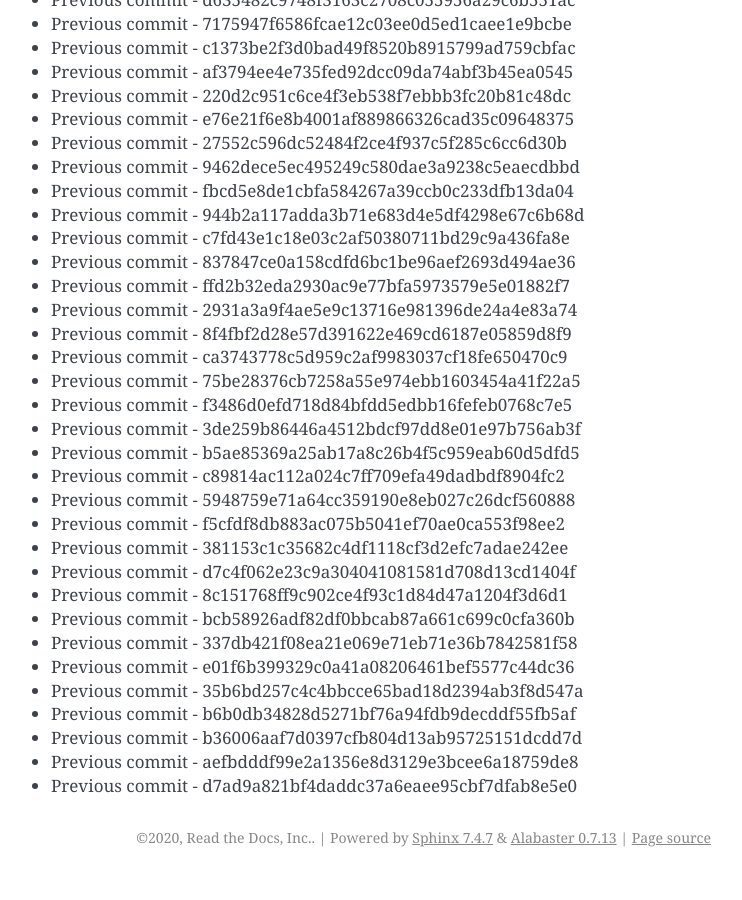
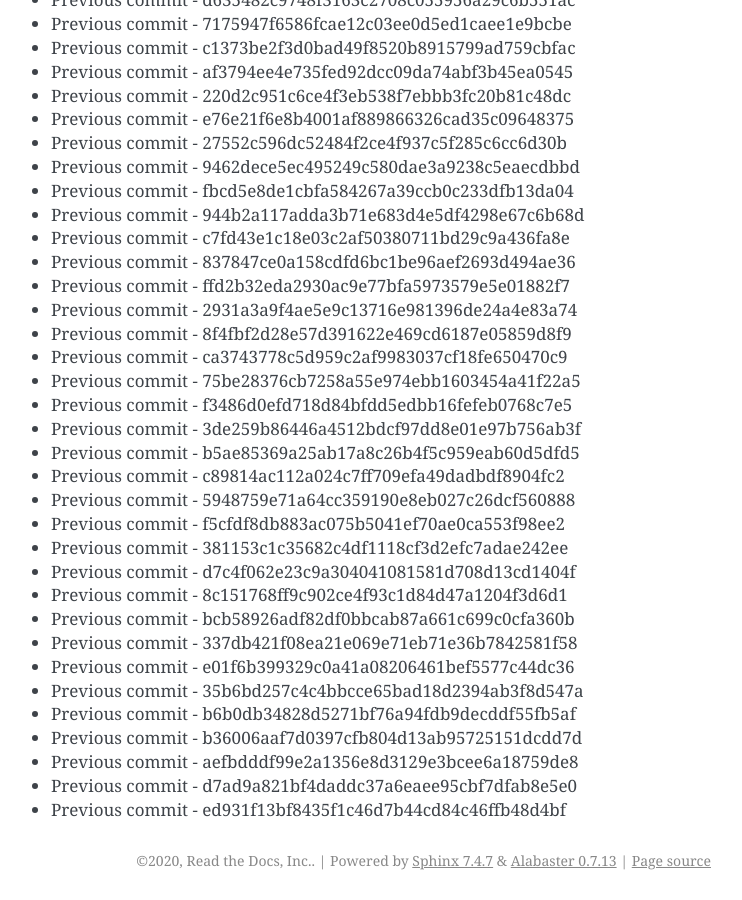
Before and after one commit to readthedocs/rtd-git-stresstest, a Sphinx documentation site: the page built from docs/updates.rst, in a window 1280 px wide and 900 px high, scrolled down 32067 px. Shown: the whole window, without its empty margins (399-1141 px from the left). Built offline with Sphinx 7.4.7, drawn with Linux system fonts in a browser that asks for light colours; before the commit the page ends 32944 px from its top, so only the background shows below that.

Commit message:
Generating commit from previous: ed931f13bf8435f1c46d7b44cd84c46ffb48d4bf

```diff
--- a/docs/updates.rst
+++ b/docs/updates.rst
@@ -1379,3 +1379,4 @@ It can be tested for any performance characteristics.
 * Previous commit - b36006aaf7d0397cfb804d13ab95725151dcdd7d
 * Previous commit - aefbdddf99e2a1356e8d3129e3bcee6a18759de8
 * Previous commit - d7ad9a821bf4daddc37a6eaee95cbf7dfab8e5e0
+* Previous commit - ed931f13bf8435f1c46d7b44cd84c46ffb48d4bf
```
